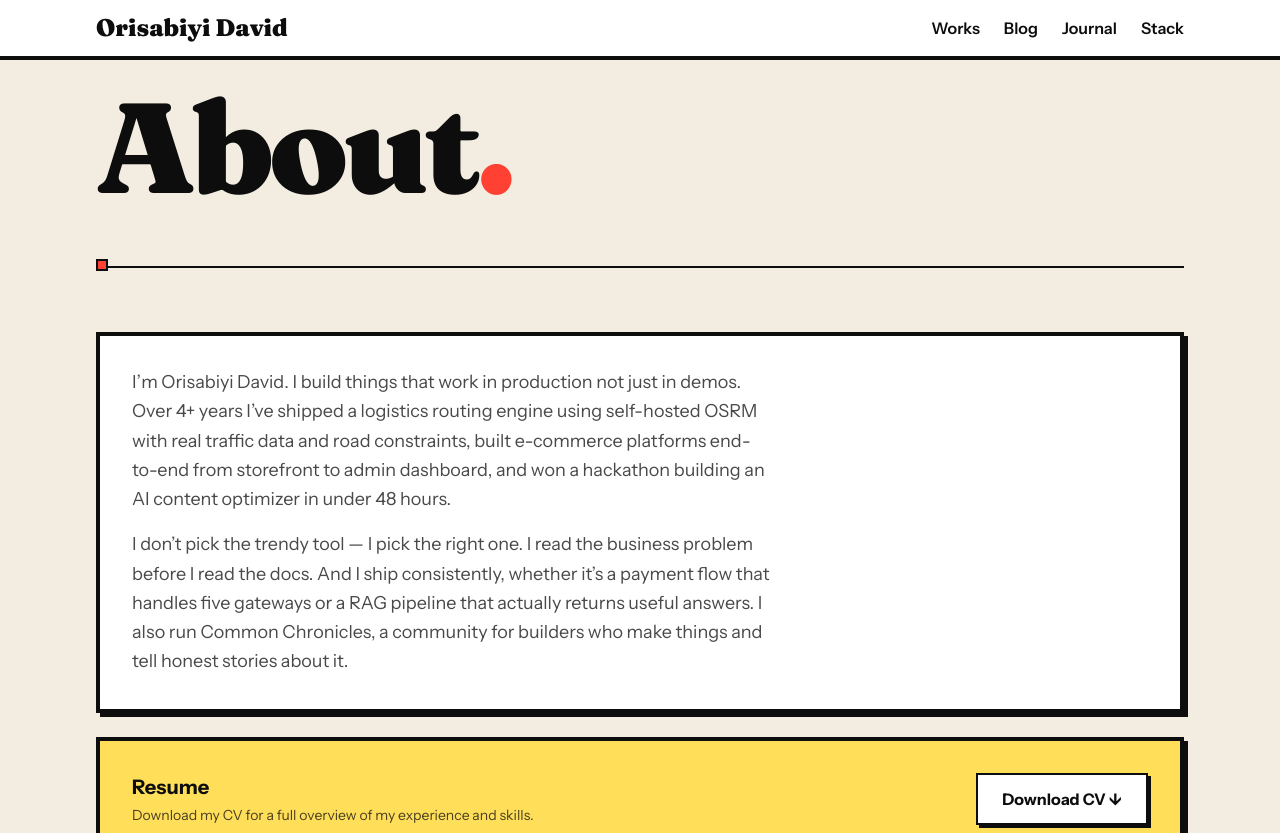
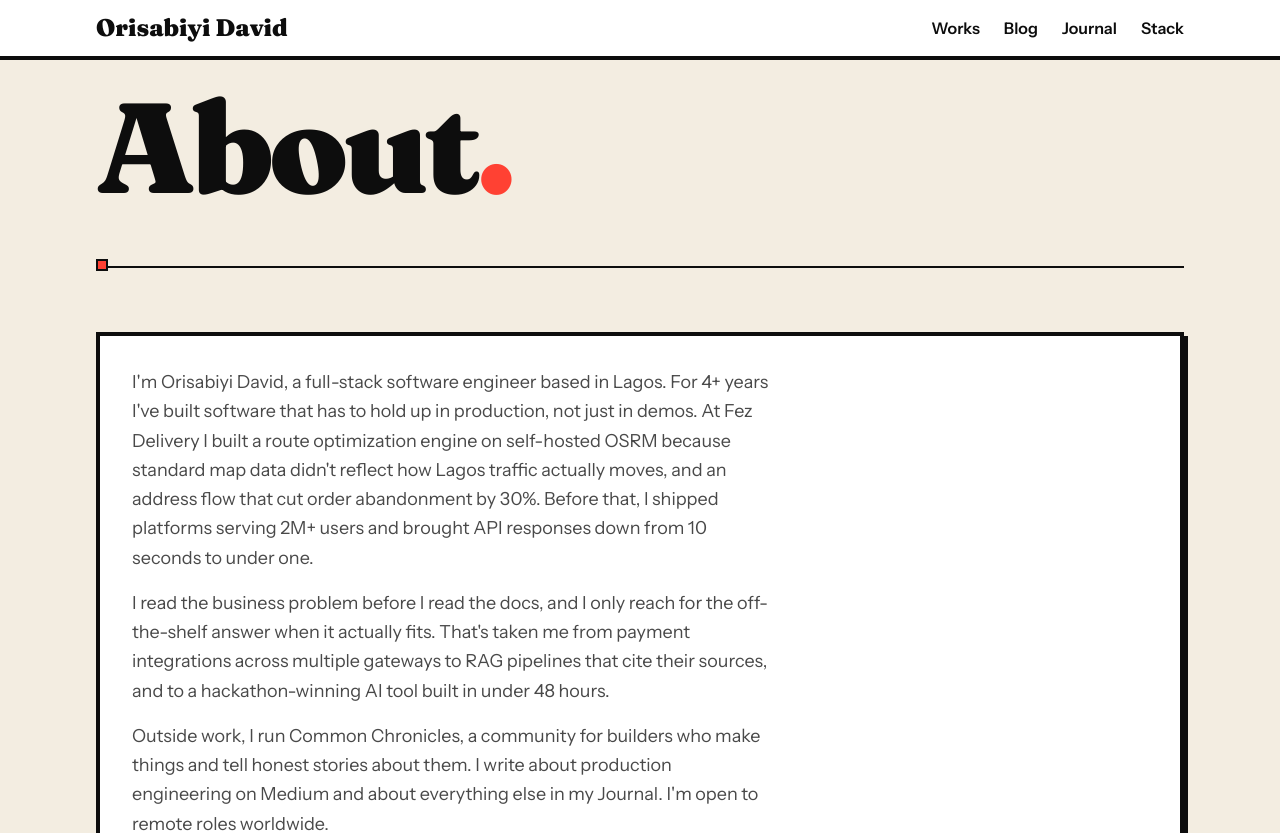
Before and after one commit to Orisabiyi/orisabiyi-lab, a Next.js app: page /about in a window 1280 px wide. Shown: the top 833 px of the page. Built offline with nearby package versions, Linux system fonts and the light colour scheme.

Commit message:
feat: update bio and about section for clarity and detail

```diff
--- a/src/app/about/page.tsx
+++ b/src/app/about/page.tsx
@@ -35,12 +35,14 @@ export default function AboutPage() {
 
       {/* Bio card */}
       <div className="card-neo mb-6">
-        <p className="text-base md:text-lg leading-relaxed opacity-75 mb-4 max-w-[640px]">
-          {SITE.aboutLong[0]}
-        </p>
-        <p className="text-base md:text-lg leading-relaxed opacity-75 max-w-[640px]">
-          {SITE.aboutLong[1]}
-        </p>
+        {SITE.aboutLong.map((paragraph) => (
+          <p
+            key={paragraph}
+            className="text-base md:text-lg leading-relaxed opacity-75 mb-4 last:mb-0 max-w-[640px]"
+          >
+            {paragraph}
+          </p>
+        ))}
       </div>
 
       {/* Resume download */}
--- a/src/data/constants.ts
+++ b/src/data/constants.ts
@@ -2,10 +2,11 @@ export const SITE = {
   name: "Orisabiyi David",
   email: "orisabiyidavid@gmail.com",
   title: "Engineer \u00b7 Builder \u00b7 Creator",
-  bio: "Software engineer. I like to understand how things work, break them apart, and build something better. I work on problems where the edge cases are harder than the happy path. Payment systems that fail gracefully, routing engines that handle roads Google hasn\u2019t mapped, and AI pipelines that cite their sources.",
+  bio: "Software engineer in Lagos. I like to understand how things work, break them apart, and build something better. I do my best work where the edge cases are harder than the happy path: payment flows that fail gracefully, a routing engine tuned for how Lagos traffic actually moves, and AI pipelines that cite their sources instead of guessing.",
   aboutLong: [
-    "I\u2019m Orisabiyi David. I build things that work in production not just in demos. Over 4+ years I\u2019ve shipped a logistics routing engine using self-hosted OSRM with real traffic data and road constraints, built e-commerce platforms end-to-end from storefront to admin dashboard, and won a hackathon building an AI content optimizer in under 48 hours.",
-    "I don\u2019t pick the trendy tool \u2014 I pick the right one. I read the business problem before I read the docs. And I ship consistently, whether it\u2019s a payment flow that handles five gateways or a RAG pipeline that actually returns useful answers. I also run Common Chronicles, a community for builders who make things and tell honest stories about it.",
+    "I'm Orisabiyi David, a full-stack software engineer based in Lagos. For 4+ years I've built software that has to hold up in production, not just in demos. At Fez Delivery I built a route optimization engine on self-hosted OSRM because standard map data didn't reflect how Lagos traffic actually moves, and an address flow that cut order abandonment by 30%. Before that, I shipped platforms serving 2M+ users and brought API responses down from 10 seconds to under one.",
+    "I read the business problem before I read the docs, and I only reach for the off-the-shelf answer when it actually fits. That's taken me from payment integrations across multiple gateways to RAG pipelines that cite their sources, and to a hackathon-winning AI tool built in under 48 hours.",
+    "Outside work, I run Common Chronicles, a community for builders who make things and tell honest stories about them. I write about production engineering on Medium and about everything else in my Journal. I'm open to remote roles worldwide.",
   ],
   social: {
     GitHub: "https://github.com/orisabiyi",
```
